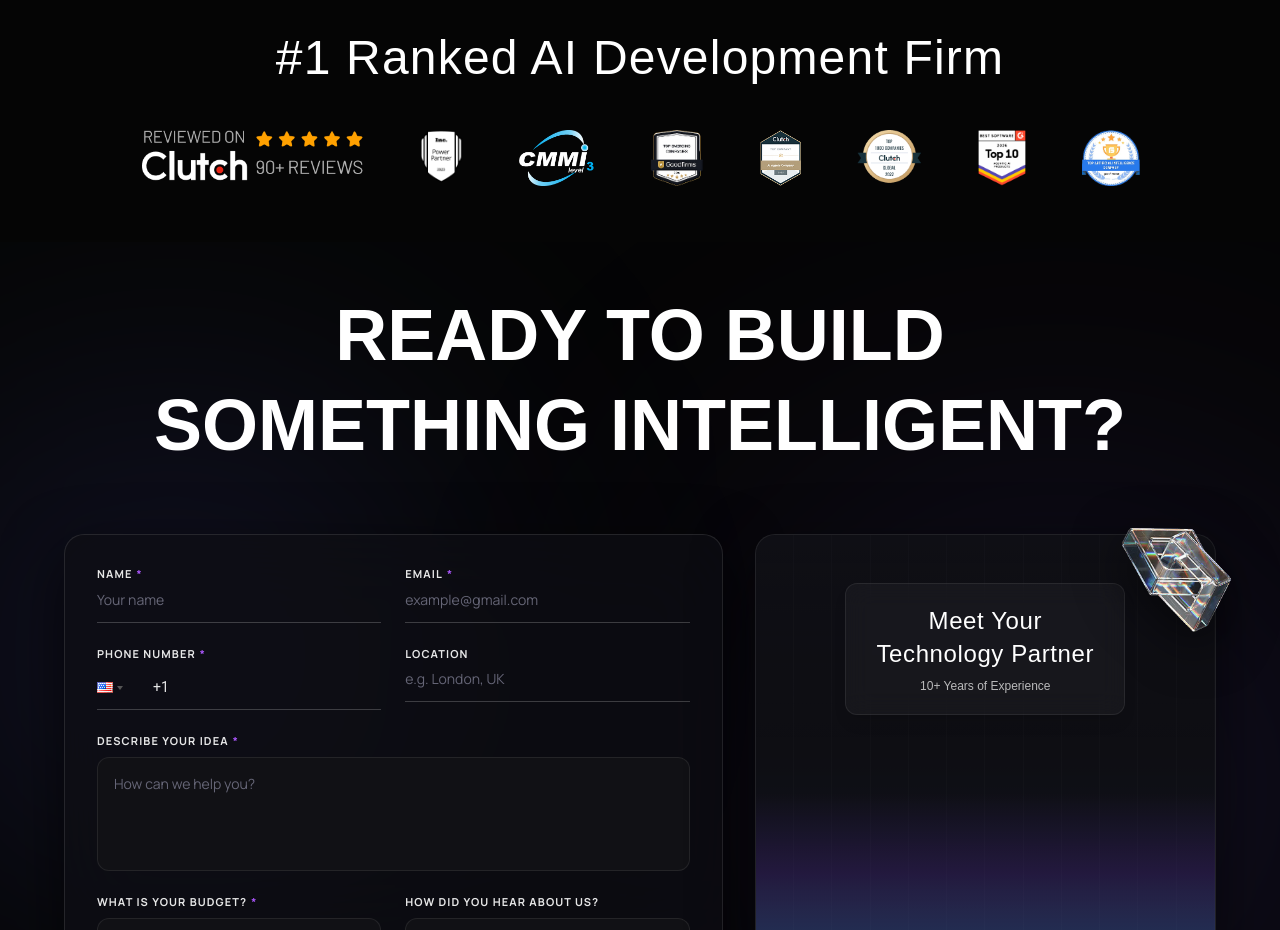
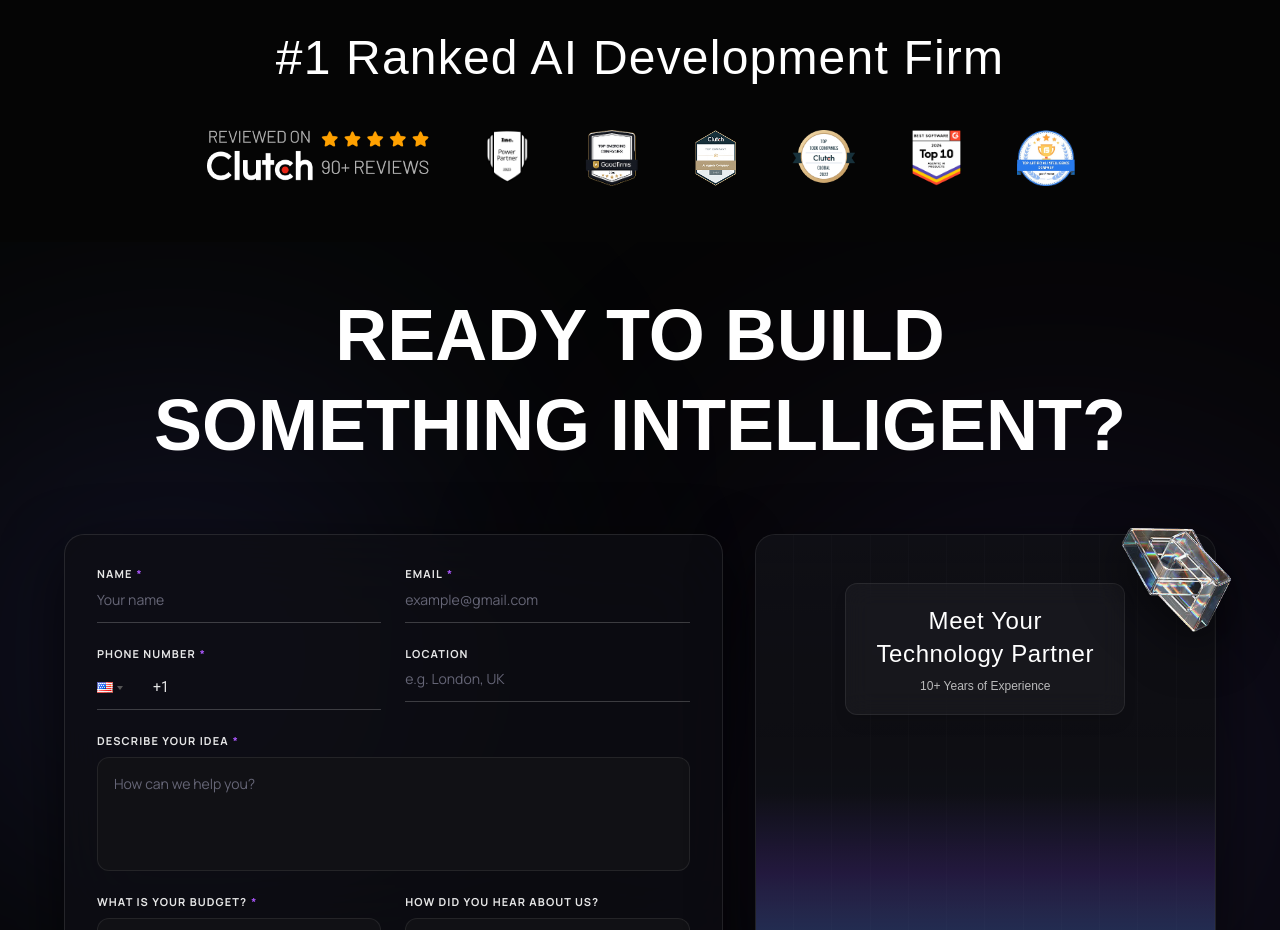
Before and after one commit to rohitkcloudcentric/cloudcentricwithCMS, a Next.js app: page / in a window 1280 px wide. Shown: the part 4660-5590 px from the top of the page. Built offline with nearby package versions, Linux system fonts and the light colour scheme; no server answers; a web font is replaced by a local one.

Commit message:
chore: comment out third badge in RankedSection

```diff
--- a/src/components/common/RankedSection.tsx
+++ b/src/components/common/RankedSection.tsx
@@ -28,7 +28,7 @@ export default function RankedSection() {
   const badgeImages = [
     { name: "Ranked Badge 1", src: "/images/ranked-images/Container.png", width: 60, height: 60 },
     { name: "Ranked Badge 2", src: "/images/ranked-images/Container-1.png", width: 140, height: 48 },
-    { name: "Ranked Badge 3", src: "/images/ranked-images/container-2.png", width: 80, height: 50 },
+    // { name: "Ranked Badge 3", src: "/images/ranked-images/container-2.png", width: 80, height: 50 },
     { name: "Ranked Badge 4", src: "/images/ranked-images/container-3.png", width: 65, height: 65 },
     { name: "Ranked Badge 5", src: "/images/ranked-images/container-4.png", width: 60, height: 65 },
     { name: "Ranked Badge 6", src: "/images/ranked-images/Container-5.png", width: 65, height: 65 },
```
